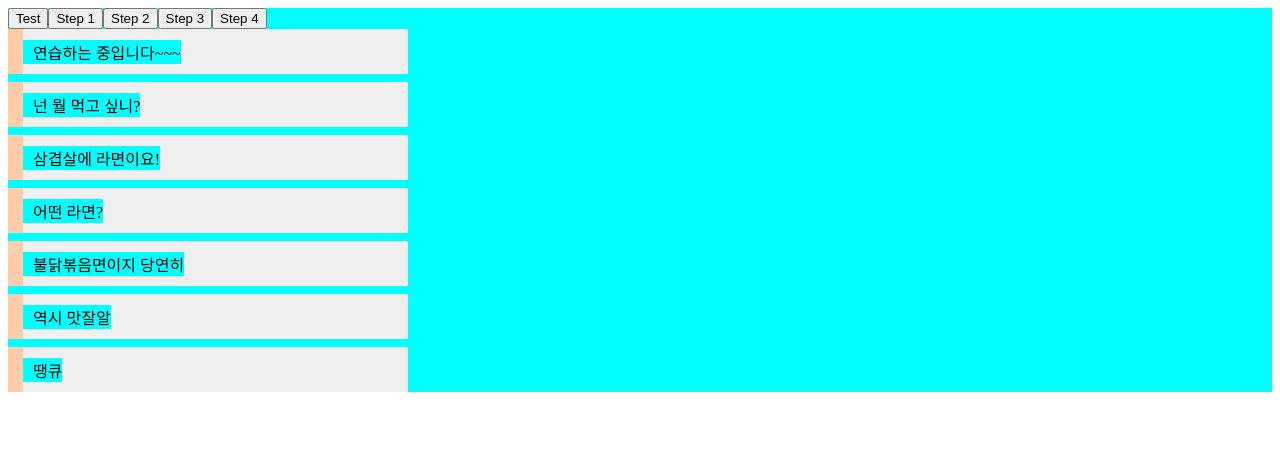
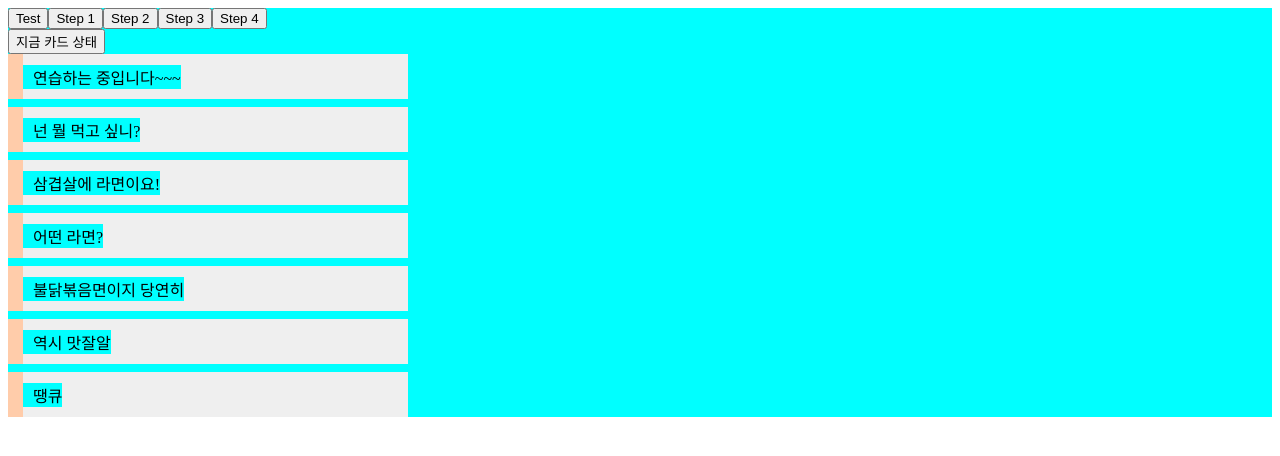
Before and after one commit to me-hana/dnd-master, a React (Create React App) app: page / in a window 1280 px wide. Both pictures are taken after a click on the button "Step 3". Shown: the top 456 px of the page. Built offline with nearby package versions, Linux system fonts and the light colour scheme.

Commit message:
[FEAT] cancel on drop outside

```diff
--- a/src/step-3/Card.js
+++ b/src/step-3/Card.js
@@ -73,7 +73,7 @@ const Card = ({ id, text, index, moveCard, findCard, showCards }) => {
     end: (item, monitor) => {
       const { id: droppedId, originalIndex } = item;
       if (!monitor.didDrop()) {
-        showCards();
+        console.log("금지된 영역으로의 Drop");
         moveCard(droppedId, originalIndex);
       }
     },
@@ -81,12 +81,17 @@ const Card = ({ id, text, index, moveCard, findCard, showCards }) => {
 
   const [, drop] = useDrop({
     accept: ITEM_TYPE,
-    canDrop: () => false,
+    canDrop: () => true,
     hover({ id: draggedId }) {
       if (draggedId !== id) {
         const { index: overIndex } = findCard(id);
         moveCard(draggedId, overIndex);
+        console.log("useDrop hover");
       }
+    },
+    drop() {
+      console.log("제대로 떨어뜨리셨네요");
+      showCards();
     },
   });
 
--- a/src/step-3/List.js
+++ b/src/step-3/List.js
@@ -1,11 +1,8 @@
 import { useState, useCallback } from "react";
 import { styled } from "@mui/material/styles";
-import { useDrop } from "react-dnd";
 import update from "immutability-helper";
 import { SampleData } from "./Data";
 import Card from "./Card";
-
-const ITEM_TYPE = "card";
 
 const ListWrapper = styled("div")(() => ({
   width: 400,
@@ -40,14 +37,54 @@ const List = () => {
     [findCard, cards, setCards]
   );
 
-  const [, drop] = useDrop(() => ({ accept: ITEM_TYPE }));
+  //   const [, drop] = useDrop({
+  //   accept: ITEM_TYPE,
+  //   collect(monitor) {
+  //     return { handlerId: monitor.getHandlerId() };
+  //   },
+  //   hover(item, monitor) {
+  //     if (!previewRef.current) {
+  //       return;
+  //     }
+  //     const dragIndex = item.index;
+  //     const hoverIndex = index;
+
+  //     if (dragIndex === hoverIndex) {
+  //       return;
+  //     }
+
+  //     const hoverBoundingRect = previewRef.current?.getBoundingClientRect();
+  //     const hoverMiddleY =
+  //       (hoverBoundingRect.bottom - hoverBoundingRect.top) / 2;
+  //     const clientOffset = monitor.getClientOffset();
+  //     const hoverClientY = clientOffset.y - hoverBoundingRect.top;
+
+  //     if (dragIndex < hoverIndex && hoverClientY < hoverMiddleY) {
+  //       return;
+  //     }
+  //     if (dragIndex > hoverIndex && hoverClientY > hoverMiddleY) {
+  //       return;
+  //     }
+
+  //     moveCard(dragIndex, hoverIndex);
+  //     item.index = hoverIndex;
+  //   },
+  // });
 
   const showCards = () => {
     console.log("지금 데이터 상태는????", cards);
   };
 
   return (
-    <ListWrapper ref={drop}>
+    <>
+      <button
+        onClick={() => {
+          console.log("!@#$%", cards);
+        }}
+      >
+        지금 카드 상태
+      </button>
+      <ListWrapper>
         {cards.map((card, i) => (
           <Card
             key={card.id}
@@ -60,6 +97,7 @@ const List = () => {
           />
         ))}
       </ListWrapper>
+    </>
   );
 };
 
```
Lines whose indentation alone changed are shown as unchanged.
